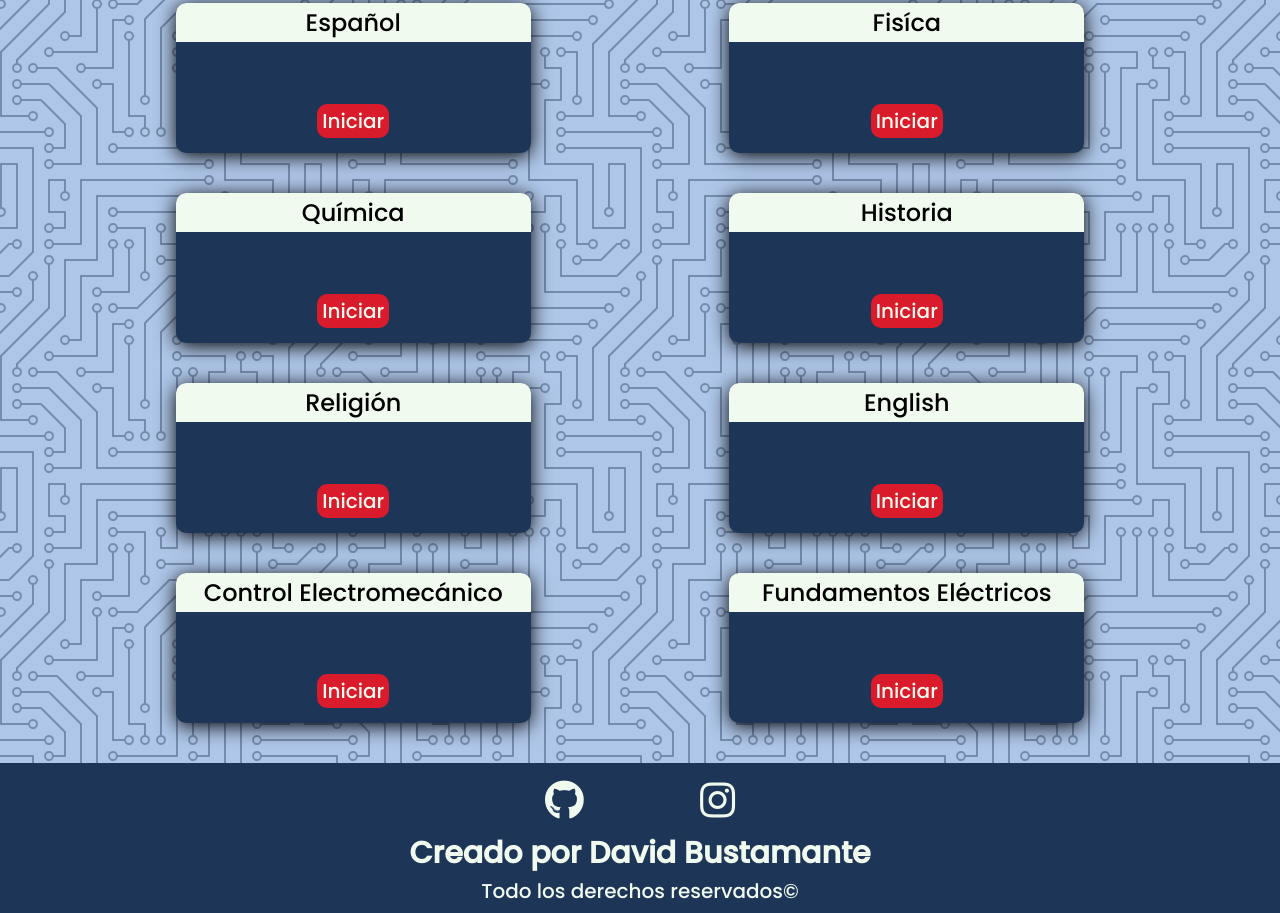
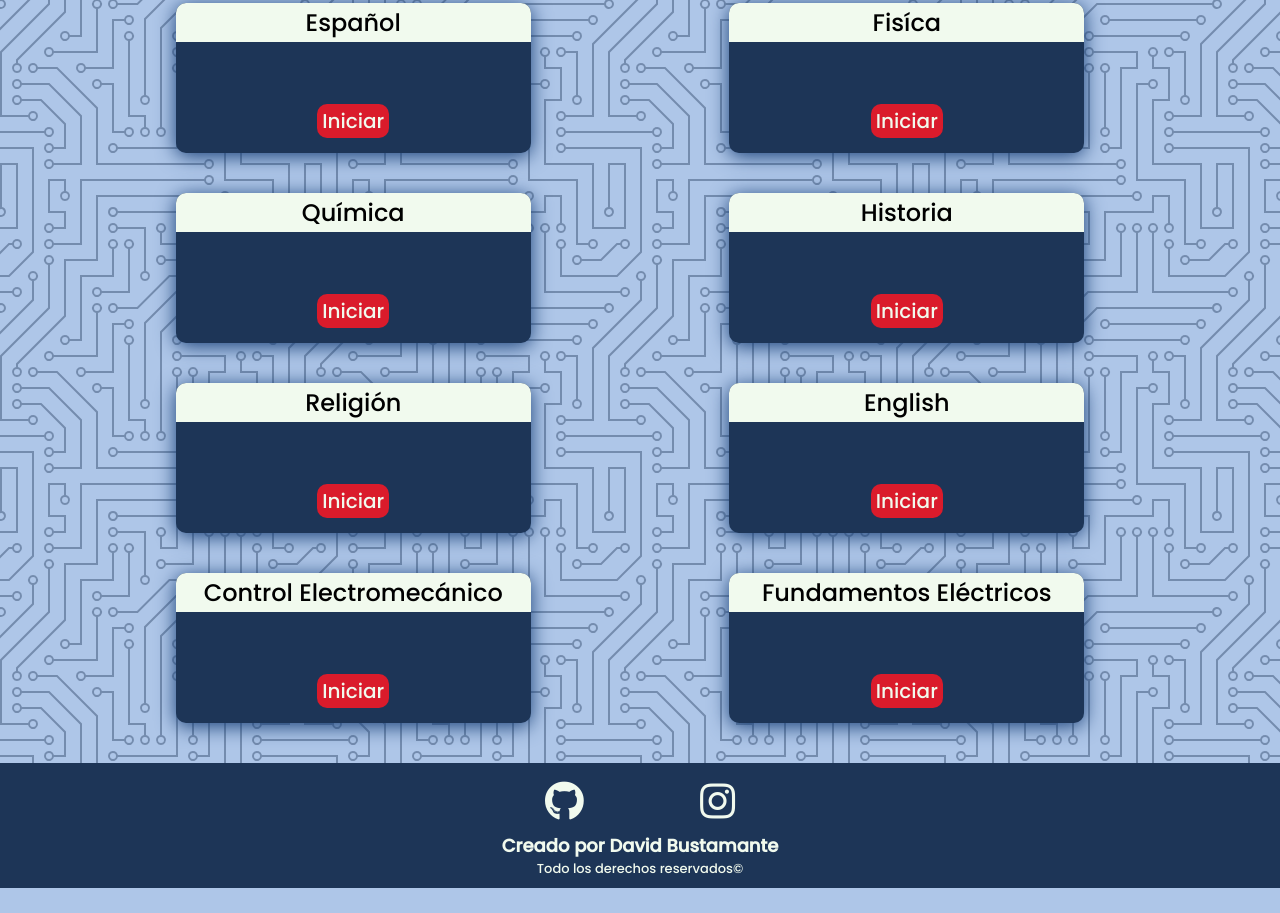
Before and after one commit to D4v13B/horario-v3.1, a plain HTML site: page index.html in a window 1280 px wide. Shown: the part 397-1310 px from the top of the page. After the commit the page ends 1285 px from the top, so only its background shows below. Drawn offline with Linux system fonts and the light colour scheme.

Commit message:
git_commit

```diff
--- a/style.css
+++ b/style.css
@@ -66,7 +66,7 @@ header h2 {
     display: flex;
     flex-direction: column;
     justify-content: space-between;
-    filter: drop-shadow(0px 3px 10px black);
+    filter: drop-shadow(0px 3px 10px #153d75);
 }
 
 .caja h2 {
@@ -96,7 +96,7 @@ header h2 {
 
 footer {
     width: 100%;
-    height: 150px;
+    height: 125px;
     background: #1D3557;
     display: flex;
     flex-direction: column;
@@ -123,9 +123,17 @@ footer div a:hover {
     transform: scale(1.2);
 }
 
+footer h2 {
+    font-size: 18px
+}
+
+footer p {
+    font-size: 13px;
+}
+
 @media screen and (max-width:852px) {
     header h2 {
-        font-size: 49px;
+        width: 100%;
     }
 }
 
@@ -135,6 +143,6 @@ footer div a:hover {
     }
     footer {
         text-align: center;
-        height: 230px;
+        height: 140px;
     }
 }
```
